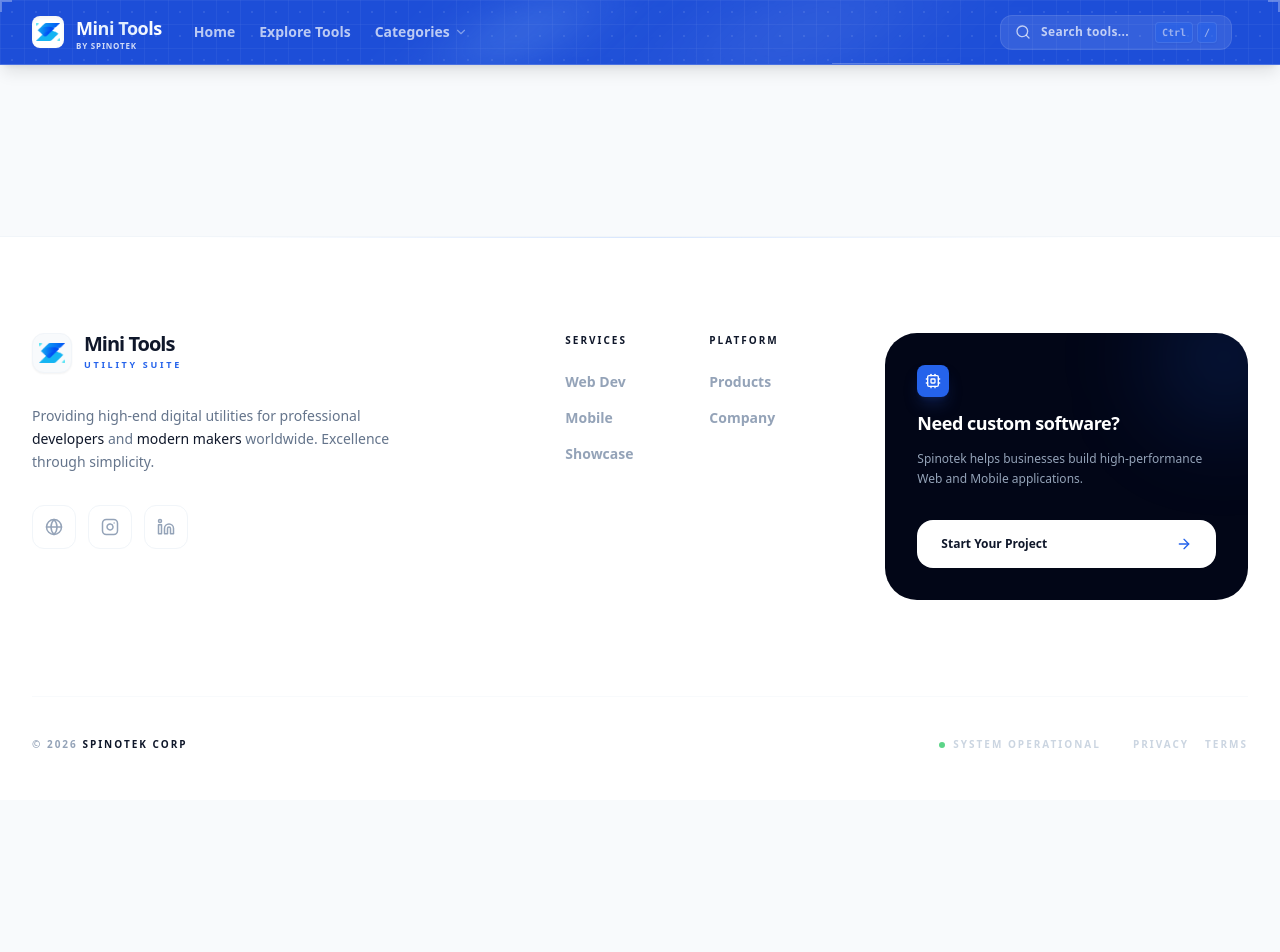
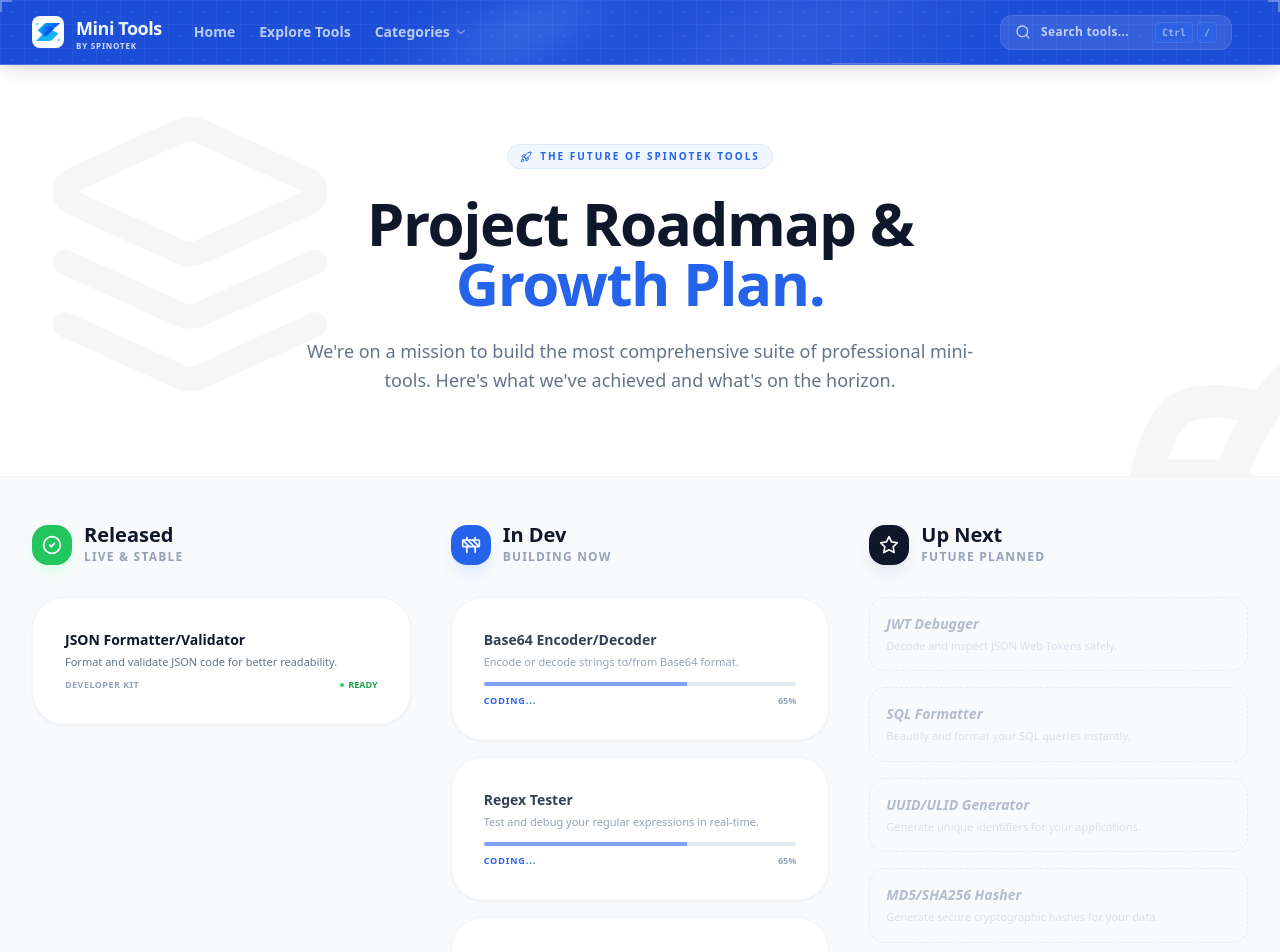
Before and after one commit to Spinotek-Organization/minitools, a React (Vite) app: page /roadmap in a window 1280 px wide. Shown: the top 952 px of the page. Before the commit the page ends 800 px from the top, so only its background shows below. Built offline with nearby package versions, Linux system fonts and the light colour scheme.

Commit message:
feat: Add a new project roadmap page and update the hero section to include a navigation link to it.

```diff
--- a/src/App.jsx
+++ b/src/App.jsx
@@ -121,6 +121,7 @@
 import SslChecker from './pages/tools/security/SslChecker';
 import PortScanner from './pages/tools/security/PortScanner';
 import TwoFactorGenerator from './pages/tools/security/TwoFactorGenerator';
+import Roadmap from './pages/Roadmap';
 import CategoryPage from './pages/tools/CategoryPage';
 import ExploreToolsPage from './pages/tools/ExploreToolsPage';
 import Home from './pages/Home';
@@ -282,6 +283,7 @@
                     <Route path="/tools/security/2fa-gen" element={<TwoFactorGenerator />} />
 
                     <Route path="/category/:id" element={<CategoryPage />} />
+                    <Route path="/roadmap" element={<Roadmap />} />
                 </Routes>
             </Layout>
         </Router>
--- a/src/components/home/Hero.jsx
+++ b/src/components/home/Hero.jsx
@@ -74,9 +74,9 @@
                     <Link to="/explore" className="px-8 py-4 bg-blue-600 text-white font-extrabold rounded-2xl hover:bg-blue-700 transition-all active:scale-95 text-base flex items-center justify-center">
                         Explore Tools
                     </Link>
-                    <button className="px-8 py-4 bg-white text-slate-700 font-extrabold rounded-2xl border border-slate-200 hover:bg-slate-50 hover:border-slate-300 transition-all text-base">
+                    <Link to="/roadmap" className="px-8 py-4 bg-white text-slate-700 font-extrabold rounded-2xl border border-slate-200 hover:bg-slate-50 hover:border-slate-300 transition-all text-base flex items-center justify-center">
                         View Roadmap
-                    </button>
+                    </Link>
                 </div>
 
                 <div className="pt-8 flex flex-col items-center gap-4">
--- a/src/index.css
+++ b/src/index.css
@@ -71,6 +71,20 @@
   }
 }
 
+@keyframes shimmer {
+  0% {
+    opacity: 0.5;
+  }
+
+  50% {
+    opacity: 1;
+  }
+
+  100% {
+    opacity: 0.5;
+  }
+}
+
 .animate-float {
   animation: float 6s ease-in-out infinite;
 }
--- /dev/null
+++ b/src/pages/Roadmap.jsx
@@ -0,0 +1,141 @@
+import React from 'react';
+import { Helmet } from 'react-helmet-async';
+import { Layers, Rocket, Construction, CheckCircle2, ArrowRight, Zap, Star } from 'lucide-react';
+import Card from '../components/shared/Card';
+import { TOOLS } from '../data/toolsList';
+import { CATEGORIES } from '../data/categories';
+
+export default function Roadmap() {
+    const plannedTools = TOOLS.filter(t => !t.isReady).slice(0, 8);
+    const launchedTools = TOOLS.filter(t => t.isReady);
+
+    return (
+        <div className="min-h-screen pb-20">
+            <Helmet>
+                <title>Project Roadmap | Mini Tools by Spinotek</title>
+                <meta name="description" content="See what tools we're building and what's coming next to the Spinotek utility suite." />
+            </Helmet>
+
+            {/* Header */}
+            <div className="relative py-20 mb-12 overflow-hidden border-b border-slate-100 bg-white">
+                <div className="max-w-7xl mx-auto px-4 sm:px-6 lg:px-8 relative z-10 text-center">
+                    <div className="inline-flex items-center gap-2 px-3 py-1 bg-blue-50 border border-blue-100 rounded-full text-blue-600 text-[10px] font-black uppercase tracking-[0.2em] mb-6">
+                        <Rocket size={12} /> The Future of Spinotek Tools
+                    </div>
+                    <h1 className="text-4xl md:text-6xl font-black text-slate-900 tracking-tight mb-6 leading-tight">
+                        Project Roadmap & <br />
+                        <span className="text-blue-600">Growth Plan.</span>
+                    </h1>
+                    <p className="text-slate-500 text-lg max-w-2xl mx-auto font-medium leading-relaxed">
+                        We're on a mission to build the most comprehensive suite of professional
+                        mini-tools. Here's what we've achieved and what's on the horizon.
+                    </p>
+                </div>
+
+                {/* Decorative BG */}
+                <div className="absolute top-0 left-0 w-full h-full opacity-[0.03] pointer-events-none select-none overflow-hidden">
+                    <div className="absolute top-10 left-10"><Layers size={300} /></div>
+                    <div className="absolute bottom-0 right-0 transform translate-x-1/2 translate-y-1/2">
+                        <Rocket size={400} />
+                    </div>
+                </div>
+            </div>
+
+            <div className="max-w-7xl mx-auto px-4 sm:px-6 lg:px-8">
+                <div className="grid grid-cols-1 lg:grid-cols-3 gap-10">
+
+                    {/* Column 1: Recently Launched */}
+                    <div className="space-y-6">
+                        <div className="flex items-center gap-3 mb-8">
+                            <div className="w-10 h-10 bg-green-500 rounded-2xl flex items-center justify-center text-white shadow-lg shadow-green-100">
+                                <CheckCircle2 size={20} />
+                            </div>
+                            <div>
+                                <h2 className="text-xl font-black text-slate-900 leading-none">Released</h2>
+                                <p className="text-xs font-bold text-slate-400 uppercase tracking-widest mt-1">Live & Stable</p>
+                            </div>
+                        </div>
+
+                        <div className="space-y-4">
+                            {launchedTools.map(tool => (
+                                <Card key={tool.id} className="border-slate-100 shadow-sm hover:shadow-md hover:border-blue-100 transition-all">
+                                    <h3 className="font-black text-slate-900 mb-1 text-sm">{tool.title}</h3>
+                                    <p className="text-[11px] text-slate-500 font-medium line-clamp-1 mb-2">{tool.desc}</p>
+                                    <div className="flex items-center justify-between">
+                                        <span className="text-[9px] font-black text-slate-400 uppercase tracking-wider">
+                                            {CATEGORIES.find(c => c.id === tool.cat)?.name}
+                                        </span>
+                                        <div className="text-[9px] font-black text-green-600 uppercase flex items-center gap-1">
+                                            <div className="w-1 h-1 bg-green-500 rounded-full animate-pulse" /> Ready
+                                        </div>
+                                    </div>
+                                </Card>
+                            ))}
+                        </div>
+                    </div>
+
+                    {/* Column 2: In Production */}
+                    <div className="space-y-6">
+                        <div className="flex items-center gap-3 mb-8">
+                            <div className="w-10 h-10 bg-blue-600 rounded-2xl flex items-center justify-center text-white shadow-lg shadow-blue-100">
+                                <Construction size={20} />
+                            </div>
+                            <div>
+                                <h2 className="text-xl font-black text-slate-900 leading-none">In Dev</h2>
+                                <p className="text-xs font-bold text-slate-400 uppercase tracking-widest mt-1">Building Now</p>
+                            </div>
+                        </div>
+
+                        <div className="space-y-4">
+                            {plannedTools.slice(0, 4).map(tool => (
+                                <Card key={tool.id} className="border-slate-100 bg-slate-50/30">
+                                    <h3 className="font-black text-slate-700 mb-1 text-sm">{tool.title}</h3>
+                                    <p className="text-[11px] text-slate-400 font-medium line-clamp-1 mb-3">{tool.desc}</p>
+                                    <div className="w-full bg-slate-200 h-1 rounded-full overflow-hidden mb-2">
+                                        <div className="bg-blue-600 h-full w-[65%] animate-[shimmer_2s_infinite]" />
+                                    </div>
+                                    <div className="flex items-center justify-between">
+                                        <span className="text-[9px] font-black text-blue-600 uppercase tracking-widest">
+                                            Coding...
+                                        </span>
+                                        <span className="text-[9px] font-bold text-slate-400">65%</span>
+                                    </div>
+                                </Card>
+                            ))}
+                        </div>
+                    </div>
+
+                    {/* Column 3: Up Next/Planned */}
+                    <div className="space-y-6">
+                        <div className="flex items-center gap-3 mb-8">
+                            <div className="w-10 h-10 bg-slate-900 rounded-2xl flex items-center justify-center text-white shadow-lg shadow-slate-200">
+                                <Star size={20} />
+                            </div>
+                            <div>
+                                <h2 className="text-xl font-black text-slate-900 leading-none">Up Next</h2>
+                                <p className="text-xs font-bold text-slate-400 uppercase tracking-widest mt-1">Future Planned</p>
+                            </div>
+                        </div>
+
+                        <div className="space-y-4 opacity-70">
+                            {plannedTools.slice(4, 8).map(tool => (
+                                <div key={tool.id} className="p-4 rounded-2xl border border-dashed border-slate-200">
+                                    <h3 className="font-bold text-slate-400 mb-1 text-sm italic">{tool.title}</h3>
+                                    <p className="text-[11px] text-slate-300 font-medium line-clamp-1">{tool.desc}</p>
+                                </div>
+                            ))}
+
+                            <div className="pt-6 border-t border-slate-100">
+                                <p className="text-xs font-bold text-slate-900 mb-4">Have a tool idea?</p>
+                                <button className="w-full py-4 bg-slate-900 text-white rounded-2xl font-black text-xs uppercase tracking-widest hover:bg-slate-800 transition-colors flex items-center justify-center gap-2">
+                                    Submit Request <ArrowRight size={14} />
+                                </button>
+                            </div>
+                        </div>
+                    </div>
+
+                </div>
+            </div>
+        </div>
+    );
+}
```
